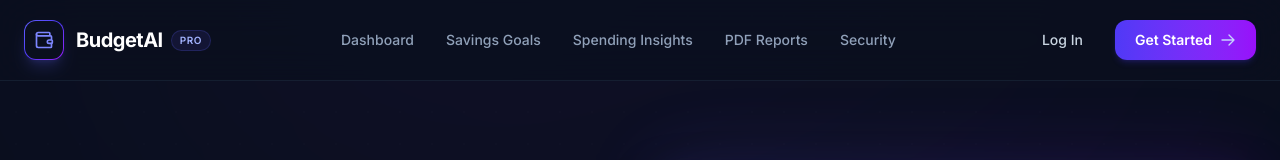
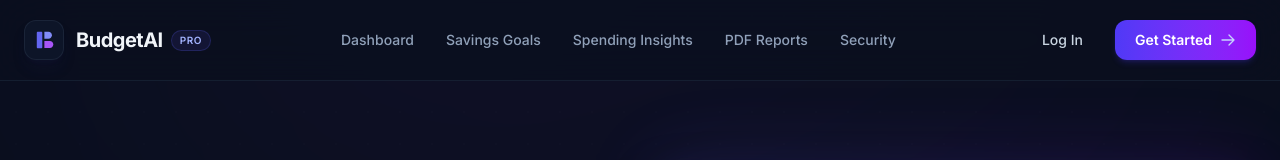
Before and after one commit to kavierjogie/ai-budget-planner, a Next.js app in the folder ai-budget-planner/: page / in a window 1280 px wide. Shown: the top 160 px of the page. Built offline with nearby package versions, Linux system fonts and the light colour scheme.

Commit message:
feat: implement Logo component and update logo usage across auth and main pages

```diff
--- a/ai-budget-planner/src/app/auth/login/page.tsx
+++ b/ai-budget-planner/src/app/auth/login/page.tsx
@@ -3,7 +3,8 @@
 import { useState } from 'react';
 import Link from 'next/link';
 import { useRouter } from 'next/navigation';
-import { Wallet, Eye, EyeOff } from 'lucide-react';
+import { Logo } from '@/components/ui/Logo';
+import { Eye, EyeOff } from 'lucide-react';
 import { createClient } from '@/lib/supabase/client';
 import Button from '@/components/ui/Button';
 import Input from '@/components/ui/Input';
@@ -64,8 +65,8 @@ export default function LoginPage() {
 
         {/* Logo */}
         <Link href="/" className="mb-8 flex flex-col items-center group cursor-pointer">
-          <div className="mb-4 flex h-14 w-14 items-center justify-center rounded-2xl bg-indigo-600 shadow-2xl shadow-indigo-500/40 group-hover:scale-105 group-hover:shadow-indigo-500/60 transition-all">
-            <Wallet size={28} className="text-white" />
+          <div className="mb-4">
+            <Logo iconOnly size="lg" />
           </div>
           <h1 className="text-2xl font-bold text-slate-100 group-hover:text-white transition-colors">Welcome back</h1>
           <p className="mt-1 text-sm text-slate-500">Sign in to your BudgetAI account</p>
--- a/ai-budget-planner/src/app/auth/signup/page.tsx
+++ b/ai-budget-planner/src/app/auth/signup/page.tsx
@@ -3,7 +3,8 @@
 import { useState } from 'react';
 import Link from 'next/link';
 import { useRouter } from 'next/navigation';
-import { Wallet, Eye, EyeOff, CheckCircle } from 'lucide-react';
+import { Logo } from '@/components/ui/Logo';
+import { Eye, EyeOff, CheckCircle } from 'lucide-react';
 import { createClient } from '@/lib/supabase/client';
 import Button from '@/components/ui/Button';
 import Input from '@/components/ui/Input';
@@ -107,8 +108,8 @@ export default function SignupPage() {
 
         {/* Logo */}
         <Link href="/" className="mb-8 flex flex-col items-center group cursor-pointer">
-          <div className="mb-4 flex h-14 w-14 items-center justify-center rounded-2xl bg-indigo-600 shadow-2xl shadow-indigo-500/40 group-hover:scale-105 group-hover:shadow-indigo-500/60 transition-all">
-            <Wallet size={28} className="text-white" />
+          <div className="mb-4">
+            <Logo iconOnly size="lg" />
           </div>
           <h1 className="text-2xl font-bold text-slate-100 group-hover:text-white transition-colors">Create your account</h1>
           <p className="mt-1 text-sm text-slate-500">Start managing your money smarter</p>
--- a/ai-budget-planner/src/app/page.tsx
+++ b/ai-budget-planner/src/app/page.tsx
@@ -3,6 +3,7 @@
 import { useState } from 'react';
 import Link from 'next/link';
 import Image from 'next/image';
+import { Logo } from '@/components/ui/Logo';
 import {
   Wallet,
   TrendingUp,
@@ -110,18 +111,8 @@ export default function Home() {
       <header className="sticky top-0 z-50 w-full backdrop-blur-xl bg-slate-950/80 border-b border-slate-800/60 transition-all duration-300">
         <div className="max-w-7xl mx-auto px-6 h-20 flex items-center justify-between">
           {/* Logo */}
-          <Link href="/" className="flex items-center gap-3 group">
-            <div className="h-10 w-10 rounded-xl bg-gradient-to-br from-indigo-500 via-indigo-600 to-purple-600 p-[1px] shadow-lg shadow-indigo-500/20 group-hover:shadow-indigo-500/40 transition-all">
-              <div className="h-full w-full bg-slate-950 rounded-[11px] flex items-center justify-center">
-                <Wallet className="h-5 w-5 text-indigo-400 group-hover:text-indigo-300 transition-colors" />
-              </div>
-            </div>
-            <div className="flex items-center gap-2">
-              <span className="text-xl font-bold tracking-tight text-white font-sans">BudgetAI</span>
-              <span className="text-[10px] font-semibold tracking-wider uppercase px-2 py-0.5 rounded-full bg-indigo-500/10 border border-indigo-500/20 text-indigo-300">
-                PRO
-              </span>
-            </div>
+          <Link href="/" className="group cursor-pointer">
+            <Logo showBadge size="md" />
           </Link>
 
           {/* Desktop Navigation Links */}
@@ -922,10 +913,7 @@ export default function Home() {
         <div className="max-w-7xl mx-auto px-6 flex flex-col md:flex-row items-center justify-between gap-6">
 
           <div className="flex items-center gap-3">
-            <div className="h-8 w-8 rounded-lg bg-indigo-600/20 border border-indigo-500/30 flex items-center justify-center">
-              <Wallet className="h-4 h-4 text-indigo-400" />
-            </div>
-            <span className="text-base font-bold text-white tracking-tight">BudgetAI</span>
+            <Logo size="sm" />
             <span className="text-xs text-slate-400">© 2026 BudgetAI Technologies Inc.</span>
           </div>
 
--- a/ai-budget-planner/src/components/dashboard/Sidebar.tsx
+++ b/ai-budget-planner/src/components/dashboard/Sidebar.tsx
@@ -3,9 +3,10 @@
 import { useState } from 'react';
 import Link from 'next/link';
 import { usePathname, useRouter } from 'next/navigation';
+import { Logo } from '@/components/ui/Logo';
 import {
   LayoutDashboard, TrendingUp, TrendingDown, Target, History,
-  Bell, LogOut, Menu, X, Bot, Wallet, ChevronRight
+  Bell, LogOut, Menu, X, Bot, ChevronRight
 } from 'lucide-react';
 import { cn } from '@/lib/utils';
 import { createClient } from '@/lib/supabase/client';
@@ -40,14 +41,8 @@ export default function Sidebar({ userName, unreadCount = 0 }: SidebarProps) {
   const NavContent = () => (
     <>
       {/* Logo */}
-      <div className="flex items-center gap-3 px-4 py-5 border-b border-slate-700/50">
-        <div className="flex h-9 w-9 items-center justify-center rounded-xl bg-indigo-600 shadow-lg shadow-indigo-500/30">
-          <Wallet size={18} className="text-white" />
-        </div>
-        <div>
-          <p className="text-sm font-bold text-slate-100">BudgetAI</p>
-          <p className="text-xs text-slate-500">Smart Finance</p>
-        </div>
+      <div className="px-4 py-5 border-b border-slate-700/50">
+        <Logo subtitle="Smart Finance" size="sm" />
       </div>
 
       {/* Nav items */}
@@ -113,12 +108,9 @@ export default function Sidebar({ userName, unreadCount = 0 }: SidebarProps) {
 
       {/* Mobile header */}
       <div className="md:hidden fixed top-0 left-0 right-0 z-40 flex items-center justify-between px-4 py-3 border-b border-slate-700/50 bg-slate-900/90 backdrop-blur-sm">
-        <div className="flex items-center gap-2">
-          <div className="flex h-8 w-8 items-center justify-center rounded-lg bg-indigo-600">
-            <Wallet size={15} className="text-white" />
-          </div>
-          <span className="text-sm font-bold text-slate-100">BudgetAI</span>
-        </div>
+        <Link href="/dashboard">
+          <Logo size="sm" />
+        </Link>
         <button onClick={() => setMobileOpen(!mobileOpen)} className="text-slate-400 hover:text-slate-100 p-1">
           {mobileOpen ? <X size={22} /> : <Menu size={22} />}
         </button>
--- /dev/null
+++ b/ai-budget-planner/src/components/ui/Logo.tsx
@@ -0,0 +1,111 @@
+import React from 'react';
+
+export interface LogoMarkProps {
+  className?: string;
+  size?: number;
+  variant?: 'brand' | 'monochrome';
+}
+
+export function LogoMark({ className = "w-6 h-6", size, variant = 'brand' }: LogoMarkProps) {
+  const style = size ? { width: `${size}px`, height: `${size}px` } : {};
+
+  return (
+    <svg
+      viewBox="0 0 32 32"
+      fill="none"
+      xmlns="http://www.w3.org/2000/svg"
+      className={className}
+      style={style}
+    >
+      {/* Foundational Pillar (Control & Financial Structure) */}
+      <path
+        d="M 5.5,5.5 C 5.5,4.672 6.172,4 7,4 H 12 C 12.828,4 13.5,4.672 13.5,5.5 V 26.5 C 13.5,27.328 12.828,28 12,28 H 7 C 6.172,28 5.5,27.328 5.5,26.5 Z"
+        fill={variant === 'brand' ? '#6366F1' : 'currentColor'}
+      />
+      {/* Upper Facet (Focus & Ascending Momentum) */}
+      <path
+        d="M 16.5,4 H 22.5 C 25.261,4 27.5,6.239 27.5,9 C 27.5,11.761 25.261,14 22.5,14 H 16.5 V 4 Z"
+        fill={variant === 'brand' ? '#818CF8' : 'currentColor'}
+        fillOpacity={variant === 'monochrome' ? '0.85' : undefined}
+      />
+      {/* Lower Facet (Growth & Wealth Accumulation) */}
+      <path
+        d="M 16.5,17.5 H 24.5 C 27.261,17.5 29.5,19.739 29.5,22.5 C 29.5,25.261 27.261,27.5 24.5,27.5 H 16.5 V 17.5 Z"
+        fill={variant === 'brand' ? '#A855F7' : 'currentColor'}
+        fillOpacity={variant === 'monochrome' ? '0.65' : undefined}
+      />
+    </svg>
+  );
+}
+
+export interface LogoProps {
+  className?: string;
+  iconOnly?: boolean;
+  showBadge?: boolean;
+  subtitle?: string;
+  size?: 'sm' | 'md' | 'lg';
+  variant?: 'brand' | 'monochrome';
+}
+
+export function Logo({
+  className = "",
+  iconOnly = false,
+  showBadge = false,
+  subtitle,
+  size = 'md',
+  variant = 'brand',
+}: LogoProps) {
+  const sizeMap = {
+    sm: {
+      container: "h-8 w-8 rounded-lg",
+      iconSize: 18,
+      text: "text-base",
+      subtext: "text-[10px]",
+    },
+    md: {
+      container: "h-10 w-10 rounded-xl",
+      iconSize: 22,
+      text: "text-xl",
+      subtext: "text-xs",
+    },
+    lg: {
+      container: "h-14 w-14 rounded-2xl",
+      iconSize: 30,
+      text: "text-2xl",
+      subtext: "text-sm",
+    },
+  };
+
+  const currentSize = sizeMap[size];
+
+  return (
+    <div className={`flex items-center gap-3 ${className}`}>
+      {/* Geometric Symbol Container */}
+      <div
+        className={`${currentSize.container} bg-slate-900/90 border border-slate-800/80 flex items-center justify-center shadow-lg shadow-indigo-950/20 group-hover:border-indigo-500/40 group-hover:shadow-indigo-500/20 transition-all duration-300 shrink-0`}
+      >
+        <LogoMark size={currentSize.iconSize} variant={variant} />
+      </div>
+
+      {!iconOnly && (
+        <div className="flex flex-col justify-center">
+          <div className="flex items-center gap-2">
+            <span className={`${currentSize.text} font-bold tracking-tight text-slate-100 group-hover:text-white transition-colors font-sans`}>
+              BudgetAI
+            </span>
+            {showBadge && (
+              <span className="text-[10px] font-semibold tracking-wider uppercase px-2 py-0.5 rounded-full bg-indigo-500/10 border border-indigo-500/20 text-indigo-300">
+                PRO
+              </span>
+            )}
+          </div>
+          {subtitle && (
+            <p className={`${currentSize.subtext} text-slate-500 font-medium`}>
+              {subtitle}
+            </p>
+          )}
+        </div>
+      )}
+    </div>
+  );
+}
```
Also changed, not shown: ai-budget-planner/src/app/icon.svg (added).
